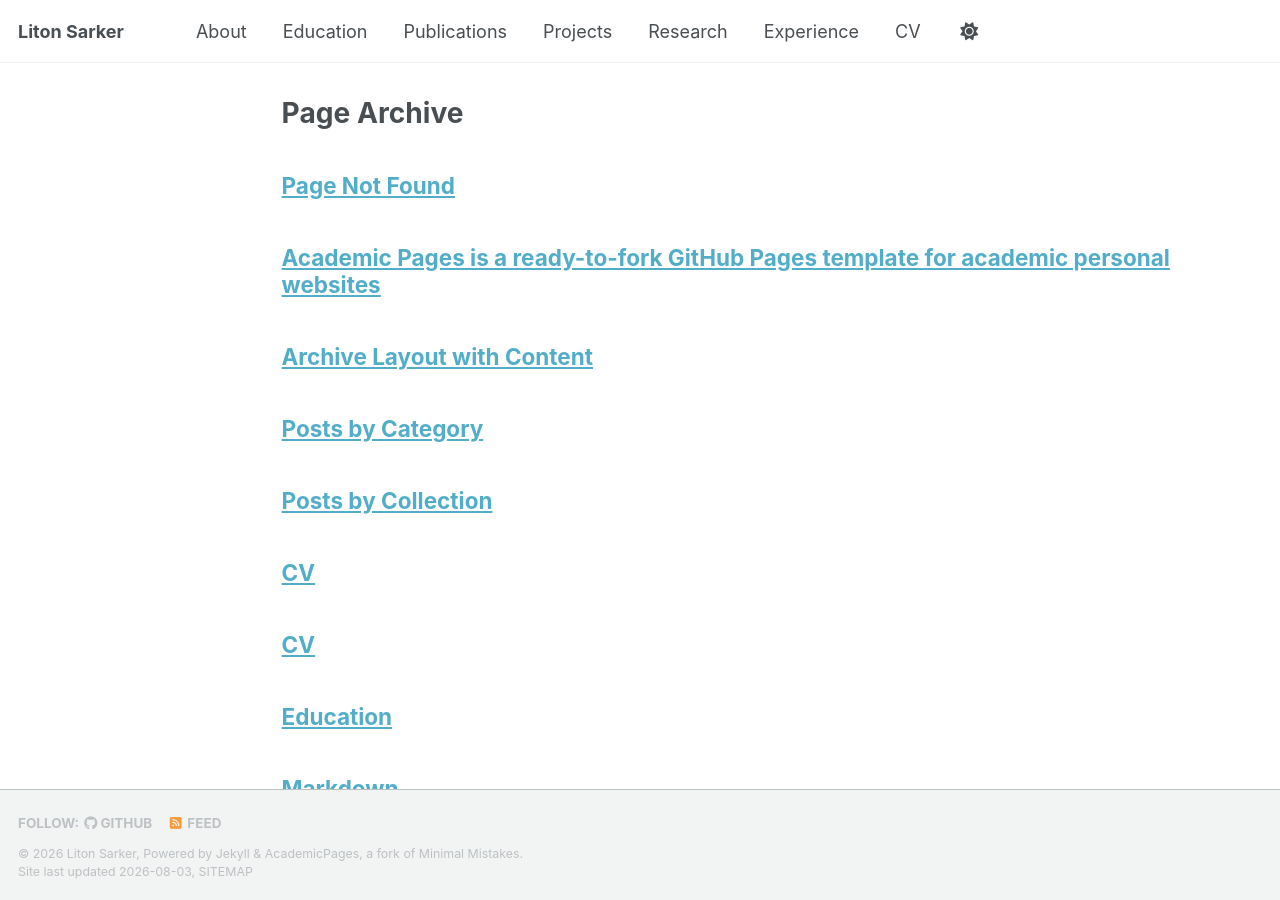
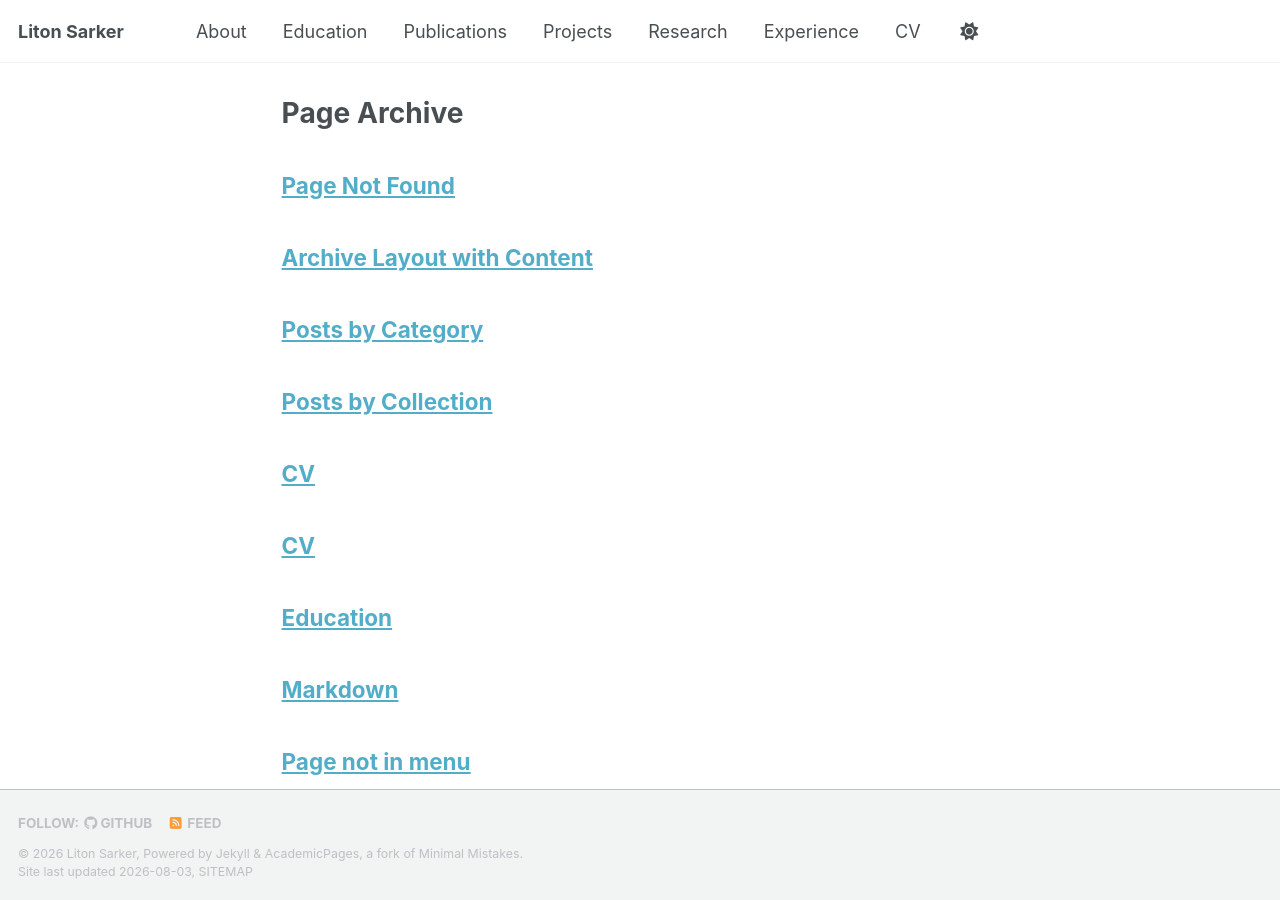
Before and after one commit to Hempgamer/hempgamer.github.io, a Jekyll site: the page built from _pages/page-archive.html, in a window 1280 px wide and 900 px high. Built offline with Jekyll 4.4.1, drawn with Linux system fonts in a browser that asks for light colours; a style sheet for code colours, icons or effects is not loaded.

Commit message:
Update title in about.md to 'About'

```diff
--- a/_pages/about.md
+++ b/_pages/about.md
@@ -1,6 +1,7 @@
 ---
 permalink: /
-title: "Academic Pages is a ready-to-fork GitHub Pages template for academic personal websites"
+title: "About"
+___________________________________________________________________________________________________________________________
 author_profile: true
 redirect_from:
   - /about/
```
